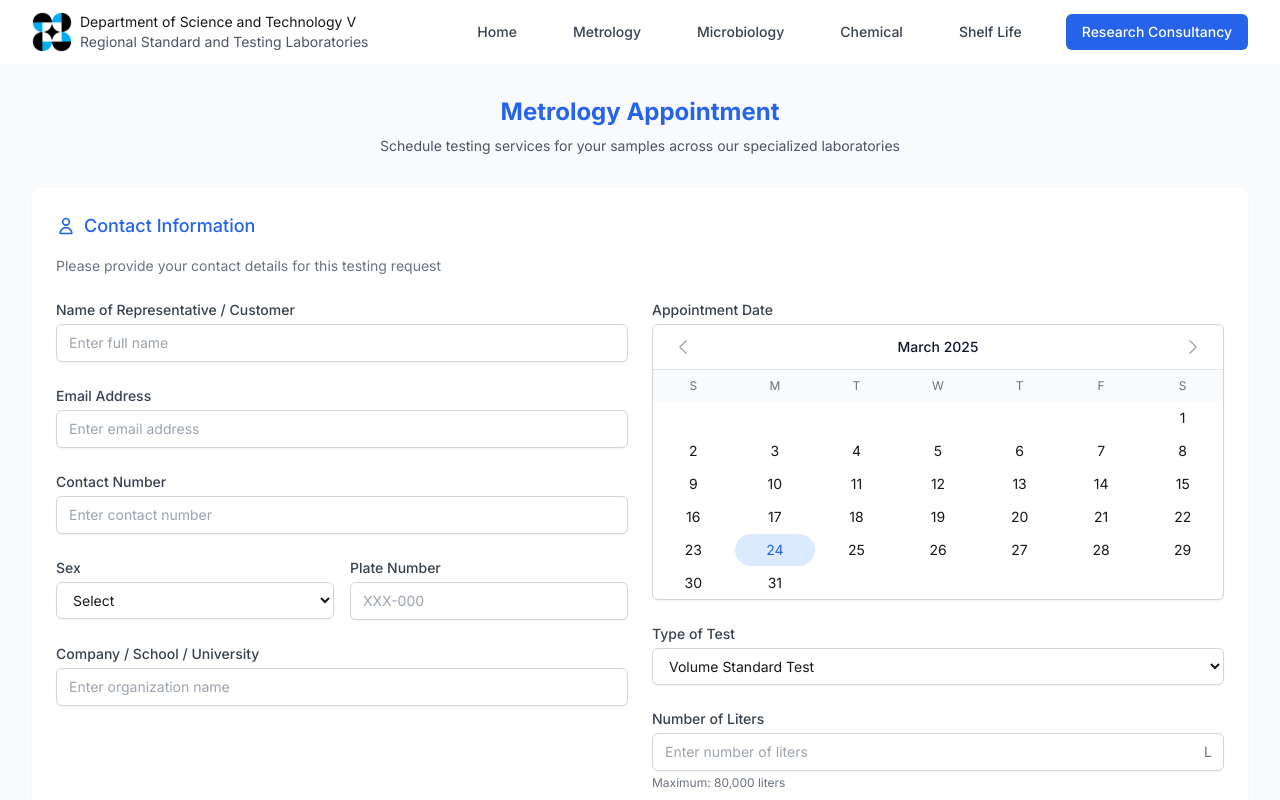
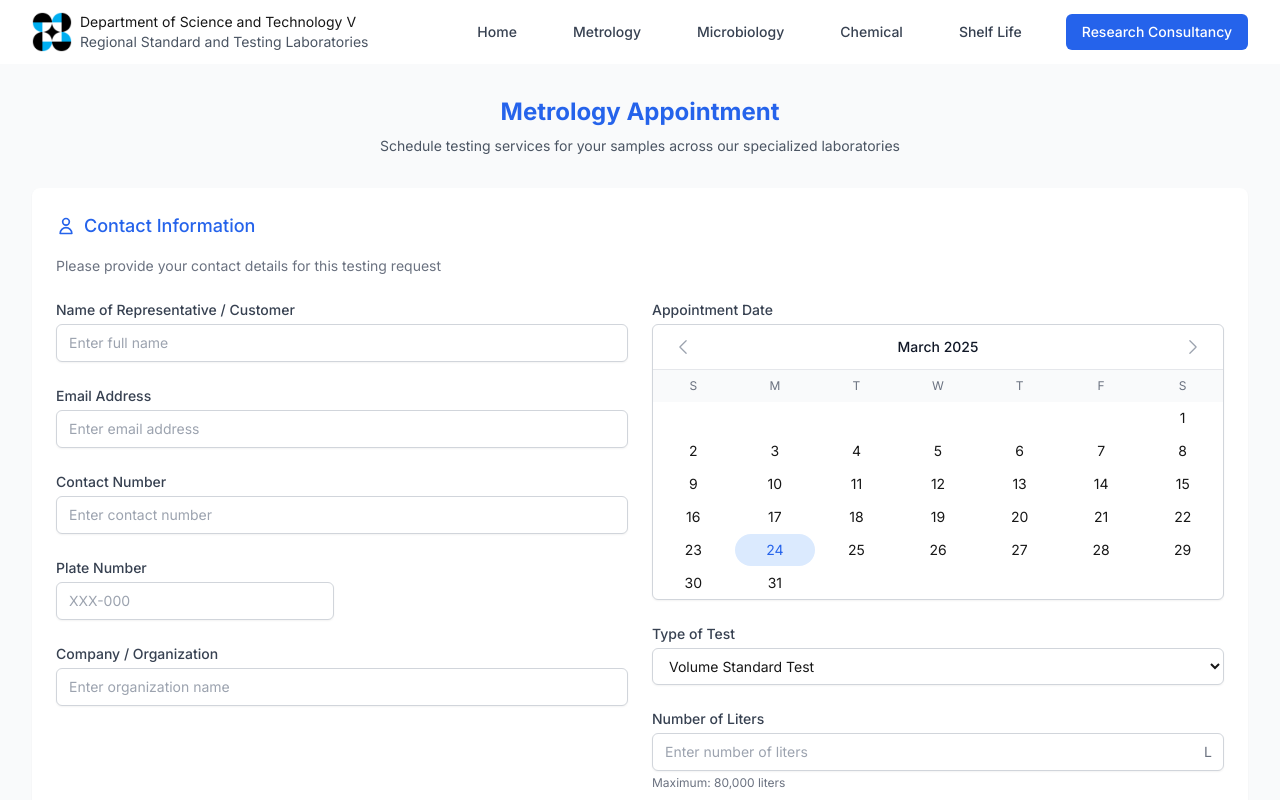
Before and after one commit to nberrr/RSTL_Appointment, a Next.js app: page /metrology/appointment in a window 1280 px wide. Shown: the top 800 px of the page. Built offline with nearby package versions, Linux system fonts and the light colour scheme.

Commit message:
fixed form field

```diff
--- a/src/app/metrology/appointment/page.js
+++ b/src/app/metrology/appointment/page.js
@@ -171,21 +171,7 @@ export default function MetrologyAppointment() {
                     </div>
 
                     <div className="grid grid-cols-2 gap-4">
-                    <div>
-                        <label className="block text-sm font-medium text-gray-700">Sex</label>
-                        <select
-                        name="sex"
-                        value={formData.sex}
-                        onChange={handleChange}
-                        className="mt-1 block w-full px-3 py-2 bg-white border border-gray-300 rounded-md text-sm shadow-sm
-                            focus:outline-none focus:border-blue-500 focus:ring-1 focus:ring-blue-500"
-                        required
-                        >
-                        <option value="">Select</option>
-                        <option value="male">Male</option>
-                        <option value="female">Female</option>
-                        </select>
-                    </div>
+
 
                     <div>
                         <label className="block text-sm font-medium text-gray-700">Plate Number</label>
@@ -204,7 +190,7 @@ export default function MetrologyAppointment() {
 
                     <div>
                     <label className="block text-sm font-medium text-gray-700">
-                        Company / School / University
+                        Company / Organization
                     </label>
                     <input
                         type="text"
```
